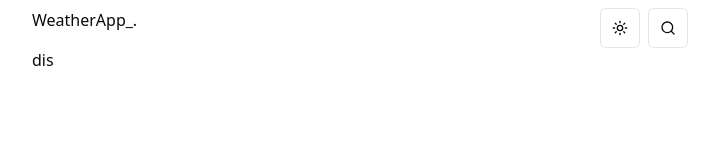
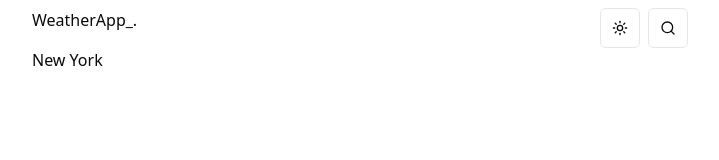
Before and after one commit to JoiZs/weather_challenge, a Next.js app: page / in a window 1280 px wide. Shown: the top 160 px of the page, without its empty margins (280-999 px from the left). Built offline with nearby package versions, Linux system fonts and the light colour scheme.

Commit message:
feat(local storage zustand): using zustand persist to store last city

```diff
--- a/src/app/components/displaycard.tsx
+++ b/src/app/components/displaycard.tsx
@@ -1,9 +1,14 @@
+"use client";
 import React from "react";
+import useStore from "@components/lib/usestore";
+import { useLocStore } from "@components/stores/locatestore";
 
 type Props = {};
 
 const DisplayCard = (props: Props) => {
-  return <div>dis</div>;
+  const loc = useStore(useLocStore, (state) => state.LocateCity);
+  console.log(loc);
+  return <div>{loc ? loc.name : "Loading"}</div>;
 };
 
 export default DisplayCard;
--- a/src/app/components/search-btn.tsx
+++ b/src/app/components/search-btn.tsx
@@ -1,32 +1,37 @@
 "use client";
 import { Search, Navigation } from "lucide-react";
 
-import { Button } from "../../components/ui/button";
+import { Button } from "@components/components/ui/button";
 import {
   Dialog,
   DialogContent,
   DialogHeader,
   DialogTrigger,
-} from "../../components/ui/dialog";
-import { Input } from "../../components/ui/input";
-import { Label } from "../../components/ui/label";
+} from "@components/components/ui/dialog";
+import { Input } from "@components/components/ui/input";
+import { Label } from "@components/components/ui/label";
 import { DialogDescription, DialogTitle } from "@radix-ui/react-dialog";
 import { useRef, useState } from "react";
-import { ReqCityNames } from "../../lib/reqcity";
+import { ReqCityNames } from "@components/lib/reqcity";
 import {
   Tooltip,
   TooltipContent,
   TooltipProvider,
   TooltipTrigger,
-} from "../../components/ui/tooltip";
+} from "@components/components/ui/tooltip";
+
+import { useLocStore } from "@components/stores/locatestore";
+import { useStore } from "zustand";
 
 export function SearchButton() {
   const [tempCity, setTempCity] = useState<any[]>([]);
   const CityInp = useRef<HTMLInputElement>(null);
+
+  const setLocCity = useStore(useLocStore, (state) => state.setLocateCity);
+
   const CityAutoCompleteHandler = async () => {
     const name = CityInp.current!.value;
     const res = await ReqCityNames(name);
-    console.log(res);
     setTempCity(res);
   };
 
@@ -82,19 +87,33 @@ export function SearchButton() {
                 <ul className="text-xs flex gap-4 flex-col">
                   {tempCity.map((el) => (
                     <li
-                      className="flex items-center hover:cursor-pointer hover:brightness-50 flex-row flex-wrap gap-2"
+                      className="flex items-center hover:cursor-pointer  flex-row flex-wrap gap-2"
                       key={el.place_id}
                     >
                       <Navigation size={12} />
                       <TooltipProvider>
                         <Tooltip>
                           <TooltipTrigger>
+                            <Button
+                              variant={"ghost"}
+                              size={"sm"}
+                              onClick={() => {
+                                console.log(el);
+                                setLocCity({
+                                  name: el.address.city || el.display_place,
+                                  long: el.lon,
+                                  lat: el.lat,
+                                });
+                              }}
+                              asChild
+                            >
                               <span>
                                 {el.display_name.length > 35
                                   ? (el.display_name as string).slice(0, 35) +
                                     "..."
                                   : el.display_name}
                               </span>
+                            </Button>
                           </TooltipTrigger>
 
                           <TooltipContent className="max-w-xs">
--- a/src/stores/locatestore.ts
+++ b/src/stores/locatestore.ts
@@ -44,13 +44,13 @@ export const useLocStore = create(
         set({
           LocateCity: {
             name: newCity.name,
-            lat: newCity.name,
+            lat: newCity.lat,
             long: newCity.long,
           },
         }),
     }),
     {
-      name: "location-storage",
+      name: "weather-loc-store",
     },
   ),
 );
```
Lines whose indentation alone changed are shown as unchanged.
